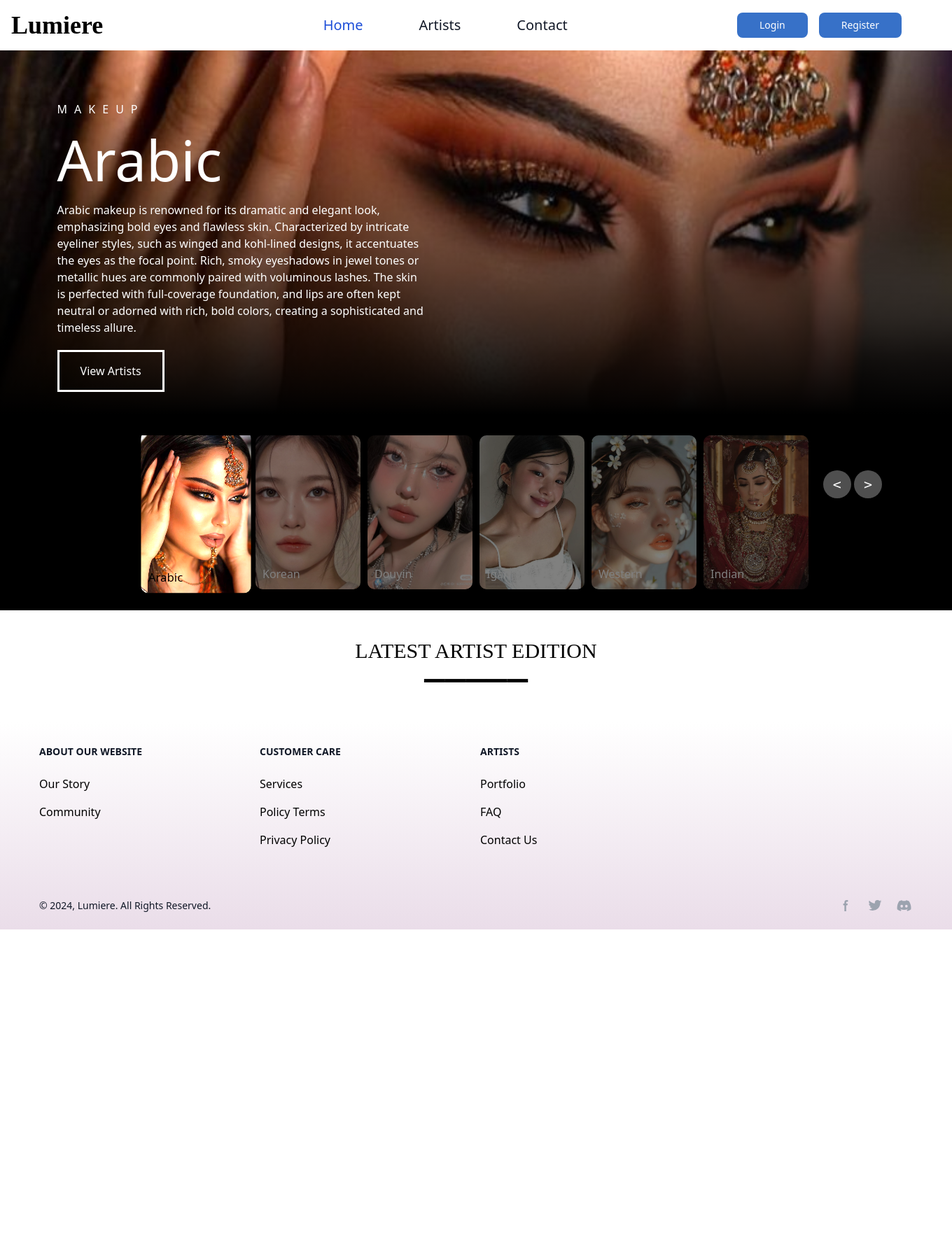
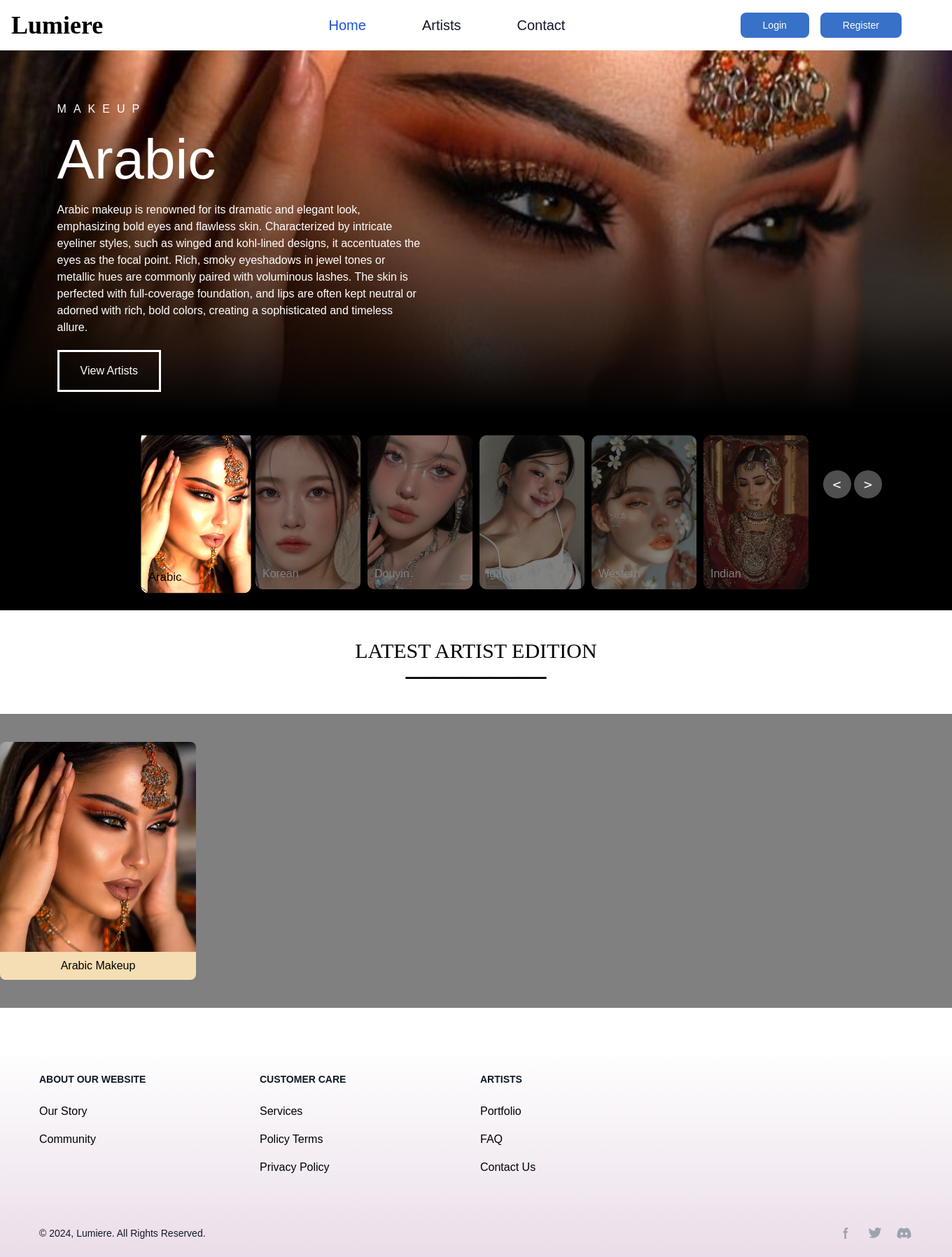
Before and after one commit to Jengrg01/FYP, a Django app: page / in a window 1360 px wide. Shown: the whole page at 70% size. Before the commit the page ends 1328 px from the top, so only its background shows below. Run offline with Django 5.2, Linux system fonts and the light colour scheme; data that the repository does not hold is empty; some libraries are stand-ins or nearby versions; some web fonts are replaced.

Commit message:
modification in artist cards and creation of makeup cards

```diff
--- a/app/templates/artists/cardslider.html
+++ b/app/templates/artists/cardslider.html
@@ -0,0 +1,19 @@
+{% load static %}
+<div class="card-body">
+    <div class="card-container mb-10 max-w-[1380px] w-full">
+        <div class="card-subcontainer">
+            <div class="card-wrapper">
+                <div class="card ">
+                    <div class="image-box">
+                        <a href="#"><img src="{% static 'uploads/Arabic.jpg' %}" alt="Arabic makeup"></a>
+                    </div>
+                    <div class="artist-details py-2">
+                        <div class="artist-name">
+                            <h3 class="name">Arabic Makeup</h3>
+                        </div>
+                    </div>
+                </div>
+            </div>
+        </div>
+    </div>
+</div>
--- a/app/templates/artists/index.html
+++ b/app/templates/artists/index.html
@@ -27,7 +27,7 @@
     <a href="#">
       <div class="w-full h-52">
         <img
-          class="rounded-t-lg w-full h-full object-fill"
+          class="rounded-t-lg w-full h-full object-cover"
           src="{{m.image}}"
           alt="{{m.artist_name}}"
         />
@@ -58,7 +58,7 @@
         <p class="text-left font-normal text-gray-700">
             <strong>Description: </strong>
           </p>
-          <p class="font-normal text-gray-700 w-full h-16" style="font-size: 13px;">
+          <p class="mb-1 font-normal text-justify text-gray-700 w-full h-20" style="font-size: 13.7px; ">
             {{m.artist_description}}
           </p>
           <p class="mb-3 text-left text-md font-normal text-gray-700" style="font-family: Lora;">
@@ -81,5 +81,7 @@
 </div>
 
 <!-- Latest artist card content section END!!!! -->
+ <!-- Makeup styles -->
+ {% include 'artists/cardslider.html' %}
 
 {% endblock %}
--- a/static/css/landingpage.css
+++ b/static/css/landingpage.css
@@ -171,3 +171,45 @@
     }
 
   }
+  /* -------card slider-------- */
+  @import url('https://fonts.googleapis.com/css2?family=Lora:ital,wght@0,400..700;1,400..700&family=Poppins:ital,wght@0,100;0,200;0,300;0,400;0,500;0,600;0,700;0,800;0,900;1,100;1,200;1,300;1,400;1,500;1,600;1,700;1,800;1,900&display=swap');
+
+*{
+  font-family: "Poppins", sans-serif;
+}
+.card-body{
+  box-sizing: border-box;
+  display: flex;
+  align-items: center;
+  justify-content:center ;
+
+
+}
+.card-container{
+  padding: 40px 0;
+  background-color: grey;
+}
+.card{
+  border-radius: 8px;
+  width: 280px;
+}
+.card .image-box{
+  height: 300px;
+  width: 100%;
+}
+.card .image-box img{
+  width: 100%;
+  object-fit: cover;
+  height: 100%;
+  border-radius: 8px 8px 0 0;
+}
+.card .artist-details{
+  background-color: wheat;
+  border-radius: 0 0 8px 8px;
+}
+.card .artist-details .name{
+  font-size: 16px;
+  font-weight: 500;
+  text-align: center;
+
+}
--- a/templates/index.html
+++ b/templates/index.html
@@ -9,6 +9,10 @@
     {% endblock %}
 
     {% load static %}
+    <link
+  rel="stylesheet"
+  href="https://cdn.jsdelivr.net/npm/swiper@11/swiper-bundle.min.css"
+/>
     <script src="https://cdn.tailwindcss.com"></script>
     <link
       href="https://cdn.jsdelivr.net/npm/flowbite@2.5.2/dist/flowbite.min.css"
```
